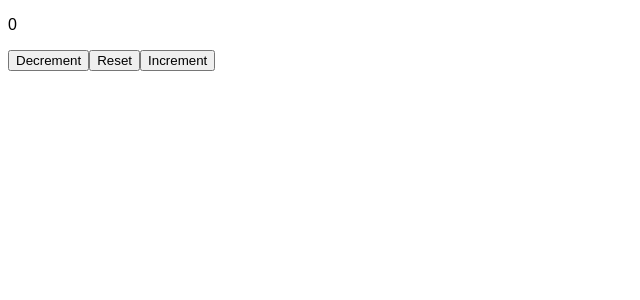
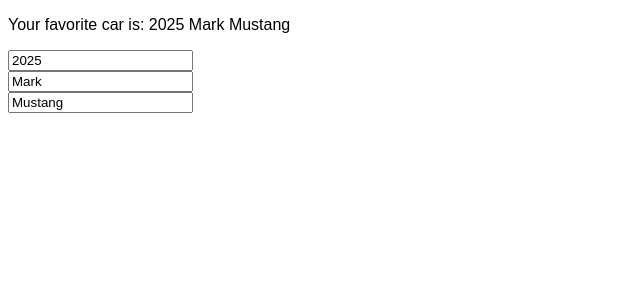
Before and after one commit to UWIMANIDUHAYEEsther/my-react-app, a React (Vite) app: page / in a window 1280 px wide. Shown: the top 300 px of the page, without its empty margins (0-640 px from the left). Built offline with nearby package versions, Linux system fonts and the light colour scheme.

Commit message:
Update object in state

```diff
--- a/src/App.jsx
+++ b/src/App.jsx
@@ -1,11 +1,11 @@
 
-import Counter from './Counter.jsx'
+import Car from './Car.jsx'
 
 function App(){
 
     return(
              <>
-             <Counter/>
+             <Car/>
 
              </>
 
--- /dev/null
+++ b/src/Car.jsx
@@ -0,0 +1,24 @@
+import React, {useState} from 'react'
+
+function Car(){
+const [car,setcar]=useState({year:2025,make:"Mark",model:'Mustang'})
+function  handleyearchange(event){
+    setcar(c=>({...c,year:event.target.value}))
+}
+function  handlemakechange(event){
+  setcar(c=>({...c,make:event.target.value}))
+}
+function  handlemodelchange(event){
+     setcar(c=>({...c,modelg:event.target.value}))
+}
+
+return(<div>
+  <p>  Your favorite car is: {car.year}  {car.make}  {car.model}</p>
+  <input type='number' value={car.year} onChange={handleyearchange}/> <br/>
+   <input type='text' value={car.make} onChange={handlemakechange}/> <br/>
+    <input type='text' value={car.model} onChange={handlemodelchange}/> <br/>
+</div>)
+
+}
+
+export default Car
```
